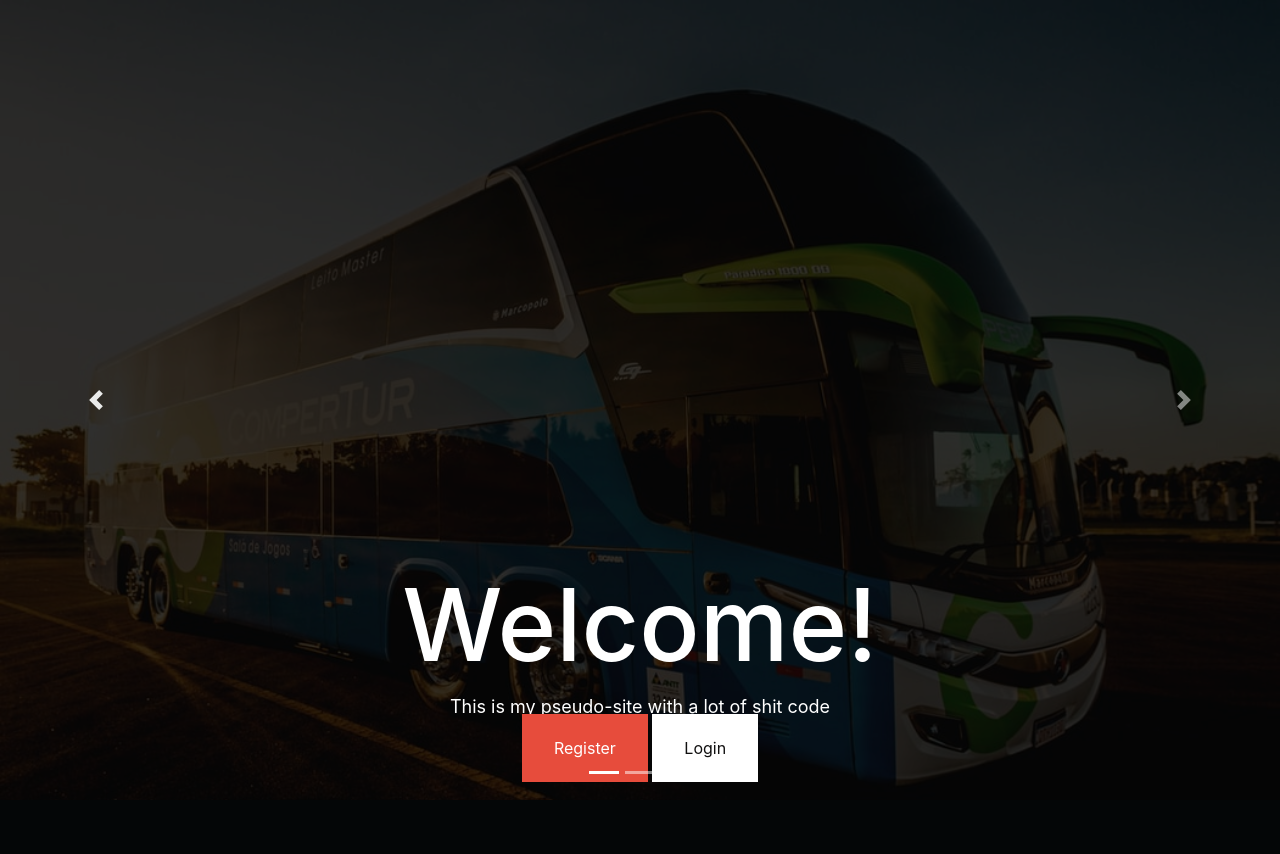
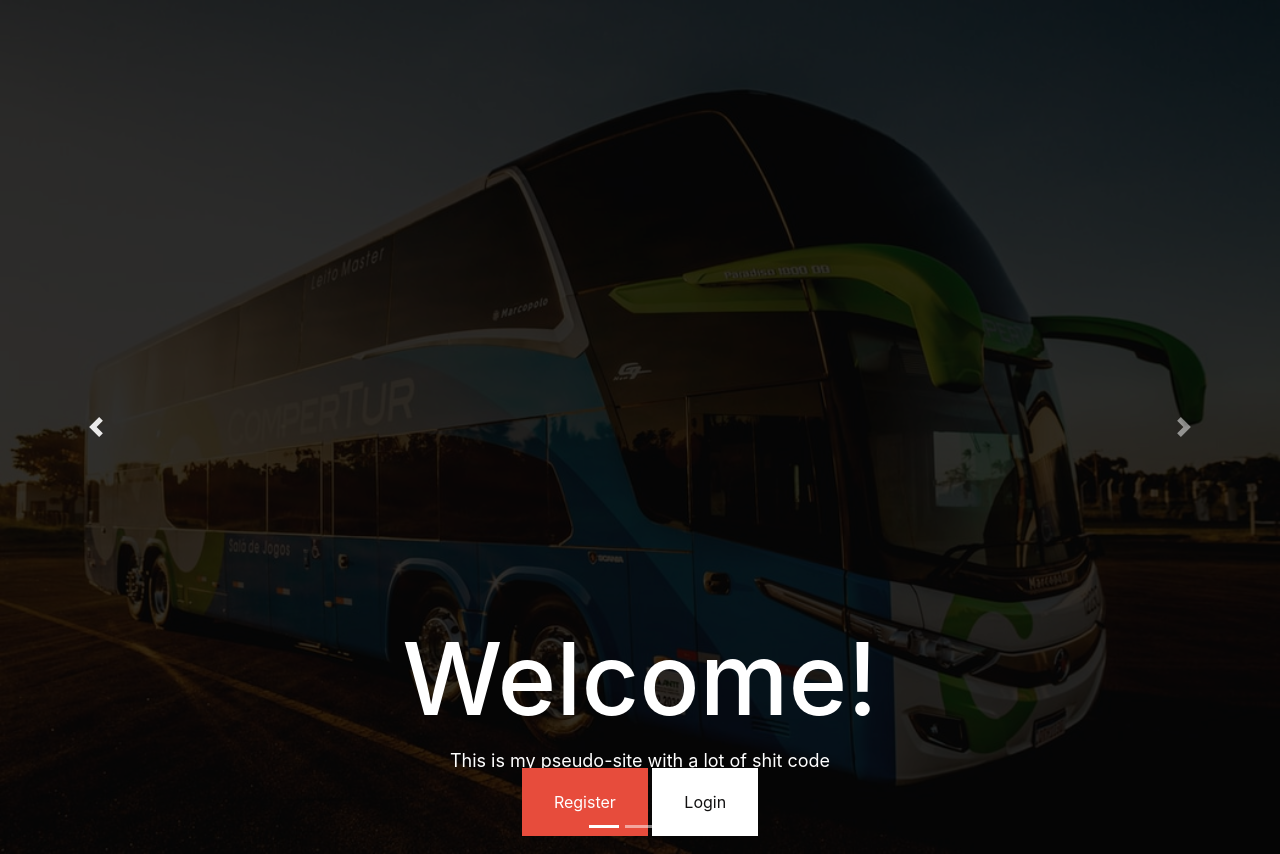
Before and after one commit to Mimkaa/calculator_grapher, a Django app: page / in a window 1280 px wide. Before the commit the page ends 800 px from the top, so only its background shows below. Run offline with Django 3.2, Linux system fonts and the light colour scheme; some libraries are stand-ins or nearby versions.

Commit message:
23 comit

```diff
--- a/affiliate/templates/initial.html
+++ b/affiliate/templates/initial.html
@@ -19,8 +19,7 @@
     </title>
       <style type="text/css">
             .carousel-item{
-            height:100vh;
-            min-height:300px;
+
             background:no-repeat scroll center scroll;
             -webkit-background-size:cover;
             background-size:cover;
```
